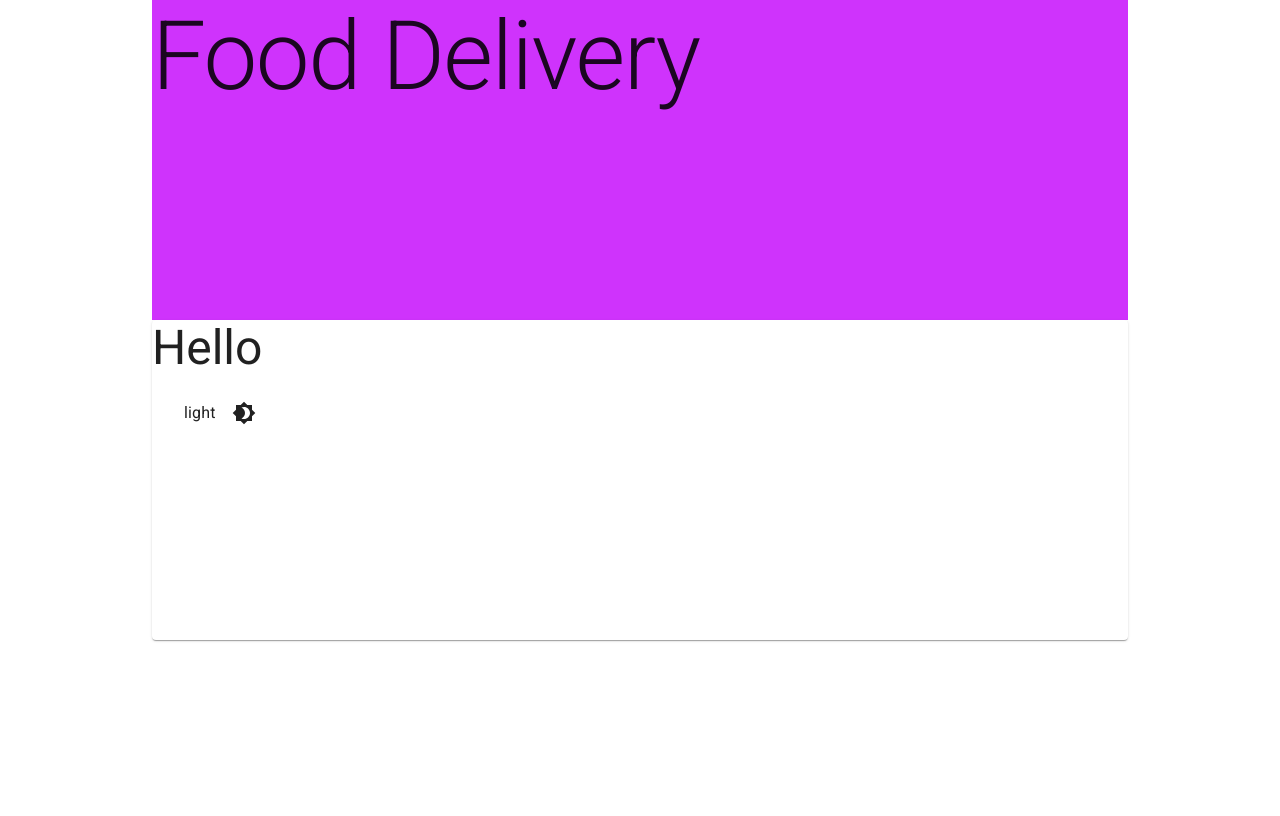
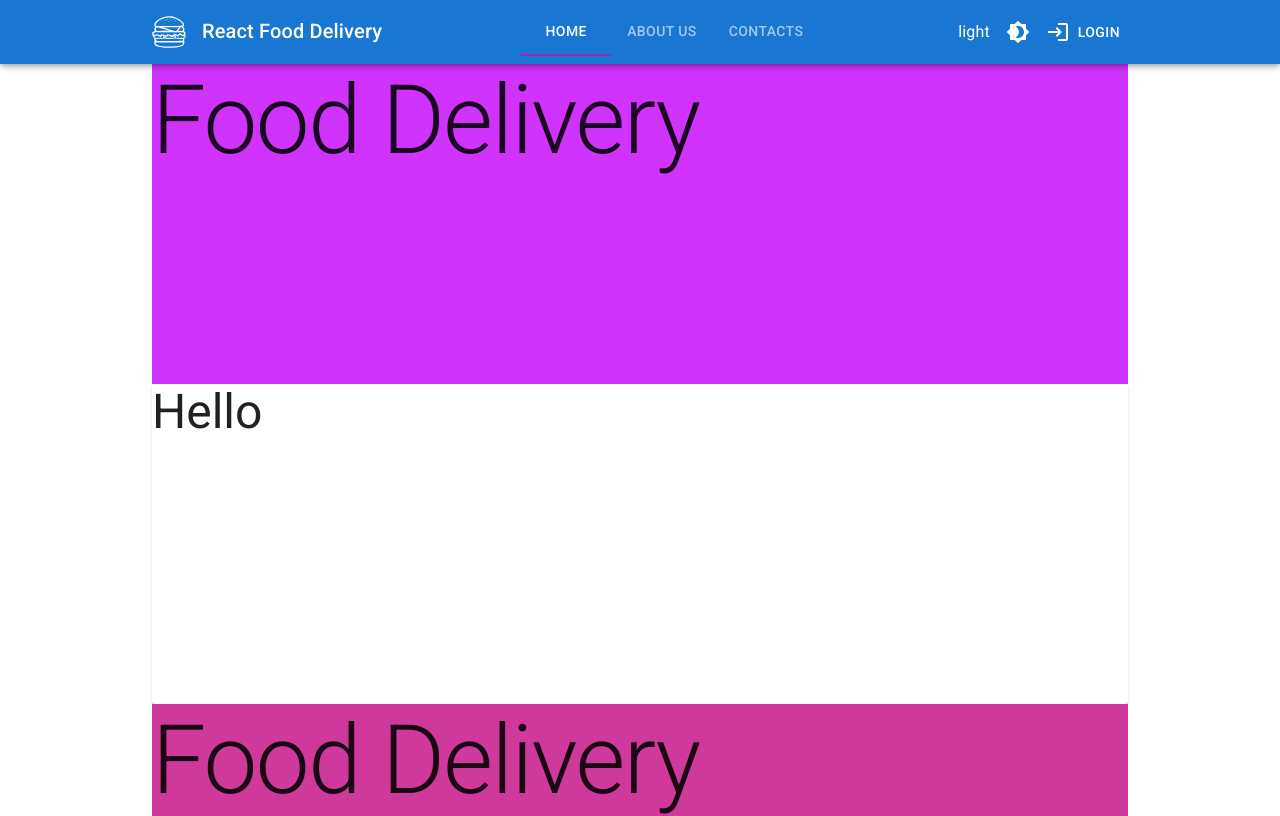
Before and after one commit to Dmytro27Ind/react-food-delivery, a React (Vite) app: page / in a window 1280 px wide. Shown: the top 816 px of the page. Built offline with nearby package versions, Linux system fonts and the light colour scheme.

Commit message:
app bar and logo added

```diff
--- a/package.json
+++ b/package.json
@@ -18,7 +18,8 @@
     "react": "^18.2.0",
     "react-dom": "^18.2.0",
     "react-redux": "^8.0.5",
-    "redux": "^4.2.1"
+    "redux": "^4.2.1",
+    "vite-plugin-svgr": "^2.4.0"
   },
   "devDependencies": {
     "@types/react": "^18.0.27",
--- a/src/App.jsx
+++ b/src/App.jsx
@@ -1,16 +1,11 @@
 import React from 'react';
-import { useSelector, useDispatch } from 'react-redux';
-import allActions from "./store/actions"
+import { useSelector } from 'react-redux';
 import CssBaseline from '@mui/material/CssBaseline';
 import Container from '@mui/material/Container';
-import Box from '@mui/material/Box';
-import Typography from '@mui/material/Typography';
 import { ThemeProvider, createTheme } from '@mui/material/styles';
-import { Paper } from '@mui/material';
 import { light, dark } from './palette'
-import Brightness4Icon from '@mui/icons-material/Brightness4';
-import Brightness7Icon from '@mui/icons-material/Brightness7';
-import IconButton from '@mui/material/IconButton';
+import ApplicationBar from './modules/ApplicationBar/ApplicationBar';
+import HomePage from './pages/HomePage';
 
 let appStyles = {
   container: {
@@ -20,33 +15,14 @@ let appStyles = {
 
 function App() {
   const theme = useSelector(state => state.theme.theme)
-  const dispatch = useDispatch()
 
   return (
     <React.Fragment>
-      <CssBaseline />
       <ThemeProvider theme={createTheme((theme === 'dark')? dark : light)}>
+        <CssBaseline />
+        <ApplicationBar />
         <Container sx={appStyles.container}>
-          <Box sx={{ bgcolor: '#cf33fc', height: '40vh' }}>
-            <Typography variant="h1" gutterBottom>
-              Food Delivery
-            </Typography>
-          </Box>
-          <Box>
-            <Paper sx={{ height: '40vh' }}>
-              <Typography variant="h3" gutterBottom>
-                Hello
-              </Typography>
-              <Box component="span" sx={{display: 'flex', alignItems: 'center'}}>
-                <Typography sx={{ml: 4}}>
-                  {(theme === 'dark')? 'dark' : 'light'}
-                </Typography>
-                <IconButton sx={{ ml: 1 }} onClick={() => dispatch(allActions.switchTheme())} color="inherit">
-                  {(theme === 'dark')? <Brightness7Icon /> : <Brightness4Icon />}
-                </IconButton>
-              </Box>
-            </Paper>
-          </Box>
+          <HomePage />
         </Container>
       </ThemeProvider>
     </React.Fragment>
--- /dev/null
+++ b/src/modules/ApplicationBar/ApplicationBar.jsx
@@ -0,0 +1,33 @@
+import React from 'react'
+import { AppBar, Toolbar } from '@mui/material'
+import { styled } from '@mui/material/styles';
+import CenteredTabs from './components/CenteredTabs';
+import Header from './components/Header';
+import LoginButton from './components/LoginButton';
+import ThemeSwitch from './components/ThemeSwitch';
+
+const appBarStyles = {
+  toolbar: {
+    width: {xs: '96%', sm: '90%', md: '80%'},
+    marginLeft: 'auto',
+    marginRight: 'auto'
+  }
+}
+
+const Offset = styled('div')(({ theme }) => theme.mixins.toolbar);
+
+export default function ApplicationBar() {
+  return (
+    <React.Fragment>
+      <AppBar position="fixed" color='primary'>
+        <Toolbar sx={appBarStyles.toolbar}>
+          <Header />
+          <CenteredTabs />
+          <ThemeSwitch />
+          <LoginButton />
+        </Toolbar>
+      </AppBar>
+      <Offset />
+    </React.Fragment>
+  )
+}
--- /dev/null
+++ b/src/modules/ApplicationBar/components/BurgerIcon.jsx
@@ -0,0 +1,12 @@
+import { SvgIcon } from '@mui/material';
+import { ReactComponent as BurgerSvg } from '../../../assets/logo.svg';
+
+const BurgerIcon = (props) => {
+    return (
+        <SvgIcon {...props}>
+            <BurgerSvg/>
+        </SvgIcon>
+    );
+};
+
+export default BurgerIcon;
--- /dev/null
+++ b/src/modules/ApplicationBar/components/CenteredTabs.jsx
@@ -0,0 +1,24 @@
+import React, { useState } from 'react'
+import { Tabs, Tab } from '@mui/material'
+
+const tabsStyles = {
+  tabs: {
+    flexGrow: 1
+  }
+}
+
+export default function CenteredTabs() {
+  const [value, setValue] = useState(0);
+
+  const handleChange = (event, newValue) => {
+    setValue(newValue);
+  };
+
+  return (
+    <Tabs value={value} onChange={handleChange} textColor="inherit" indicatorColor="secondary" centered sx={tabsStyles.tabs}>
+      {['Home', 'About Us', 'Contacts'].map((label, ind) =>
+        <Tab key={ind} label={label} />
+      )}
+    </Tabs>
+  )
+}
--- /dev/null
+++ b/src/modules/ApplicationBar/components/Header.jsx
@@ -0,0 +1,26 @@
+import React from 'react'
+import { Typography, Box } from '@mui/material'
+import BurgerIcon from './BurgerIcon'
+
+const headerStyles = {
+  box: {
+    display: 'flex',
+    flexDirection: 'row',
+    gap: 2
+  },
+  burger: {
+    width: 34,
+    height: 34
+  }
+}
+
+export default function Header() {
+  return (
+    <Box sx={headerStyles.box}>
+      <BurgerIcon sx={headerStyles.burger} />
+      <Typography variant="h6">
+        React Food Delivery
+      </Typography>
+    </Box>
+  )
+}
--- /dev/null
+++ b/src/modules/ApplicationBar/components/LoginButton.jsx
@@ -0,0 +1,16 @@
+import React from 'react'
+import { Button } from '@mui/material'
+import LoginIcon from '@mui/icons-material/Login';
+
+const loginButtonStyles = {
+  gap: 1
+}
+
+export default function LoginButton() {
+  return (
+    <Button color="inherit" sx={loginButtonStyles}>
+      <LoginIcon />
+      Login
+    </Button>
+  )
+}
--- /dev/null
+++ b/src/modules/ApplicationBar/components/ThemeSwitch.jsx
@@ -0,0 +1,28 @@
+import React from 'react'
+import { useSelector, useDispatch } from 'react-redux';
+import allActions from "../../../store/actions"
+import { Box, Typography, IconButton } from '@mui/material'
+import Brightness4Icon from '@mui/icons-material/Brightness4';
+import Brightness7Icon from '@mui/icons-material/Brightness7';
+
+const themeSwitchStyle = {
+  display: 'flex',
+  alignItems: 'center',
+  gap: 1
+}
+
+export default function ThemeSwitch() {
+  const theme = useSelector(state => state.theme.theme)
+  const dispatch = useDispatch()
+
+  return (
+    <Box component="span" sx={themeSwitchStyle}>
+      <Typography>
+        {(theme === 'dark')? 'dark' : 'light'}
+      </Typography>
+      <IconButton onClick={() => dispatch(allActions.switchTheme())} color="inherit">
+        {(theme === 'dark')? <Brightness7Icon /> : <Brightness4Icon />}
+      </IconButton>
+    </Box>
+  )
+}
--- /dev/null
+++ b/src/modules/ApplicationBar/index.js
@@ -0,0 +1 @@
+export { default } from './ApplicationBar.jsx'
--- /dev/null
+++ b/src/pages/HomePage/HomePage.jsx
@@ -0,0 +1,31 @@
+import React from 'react'
+import { Paper, Typography, Box } from '@mui/material';
+
+export default function HomePage() {
+  return (
+    <React.Fragment>
+      <Box sx={{ bgcolor: '#cf33fc', height: '40vh' }}>
+        <Typography variant="h1" gutterBottom>
+          Food Delivery
+        </Typography>
+      </Box>
+      <Box>
+        <Paper sx={{ height: '40vh' }}>
+          <Typography variant="h3" gutterBottom>
+            Hello
+          </Typography>
+        </Paper>
+      </Box>
+      <Box sx={{ bgcolor: '#cf399c', height: '40vh' }}>
+        <Typography variant="h1" gutterBottom>
+          Food Delivery
+        </Typography>
+      </Box>
+      <Box sx={{ bgcolor: '#cf99fc', height: '40vh' }}>
+        <Typography variant="h1" gutterBottom>
+          Food Delivery
+        </Typography>
+      </Box>
+    </React.Fragment>
+  )
+}
--- /dev/null
+++ b/src/pages/HomePage/index.js
@@ -0,0 +1 @@
+export { default } from './HomePage.jsx'
--- a/vite.config.js
+++ b/vite.config.js
@@ -1,8 +1,9 @@
 import { defineConfig } from 'vite'
 import react from '@vitejs/plugin-react'
 import eslint from 'vite-plugin-eslint'
+import svgr from 'vite-plugin-svgr'
 
 // https://vitejs.dev/config/
 export default defineConfig({
-  plugins: [react(), eslint()],
+  plugins: [react(), eslint(), svgr()],
 })
```
Also changed, not shown: src/assets/logo.svg (added), 1 other file (tests, documents, lock files or other folders).
